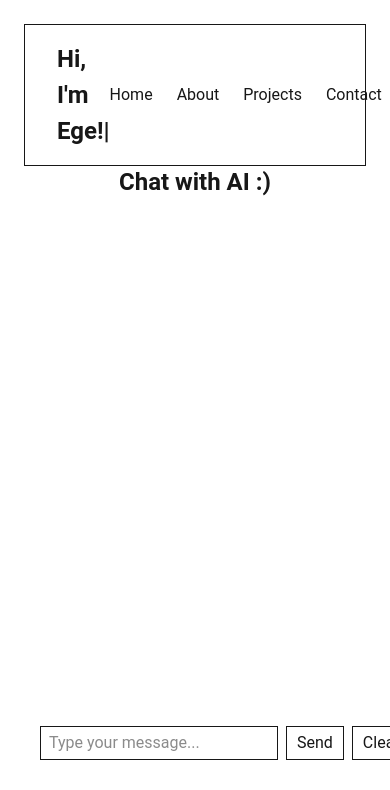
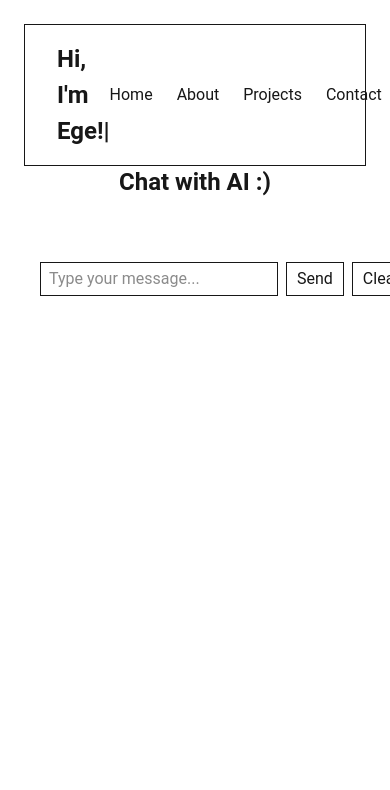
Before and after one commit to egegl/portfolio, a Next.js app: page /chat in a window 390 px wide. Shown: the top 790 px of the page. Built offline with nearby package versions, Linux system fonts and the light colour scheme.

Commit message:
optimize for phone

```diff
--- a/app/layout.tsx
+++ b/app/layout.tsx
@@ -1,7 +1,6 @@
 import type { Metadata } from "next";
 import { EB_Garamond } from "next/font/google";
 import "./globals.css";
-import { Analytics } from "@vercel/analytics/react"
 
 const ebGaramond = EB_Garamond({
     subsets: ["latin"],
@@ -20,9 +19,13 @@ export default function RootLayout({
 }) {
     return (
         <html lang="en">
-        <body className={`${ebGaramond.variable}`}>
-        {children}
-        </body>
+            <head>
+                {/* Ensure proper mobile scaling */}
+                <meta name="viewport" content="width=device-width, initial-scale=1" />
+            </head>
+            <body className={`${ebGaramond.variable}`}>
+                {children}
+            </body>
         </html>
     );
 }
--- a/components/ChatBox.tsx
+++ b/components/ChatBox.tsx
@@ -146,7 +146,7 @@ export default function ChatBox() {
 
   return (
     <div className="w-full max-w-2xl mx-auto p-4">
-      <div ref={containerRef} className="h-120 overflow-auto mb-4 p-2">
+      <div ref={containerRef} className="h-12c0 overflow-auto mb-4 p-2">
         {messages.map((msg, idx) => {
           const isLast = idx === messages.length - 1;
           const showLoading = isLoading && msg.role === 'assistant' && isLast && msg.content === '';
```
